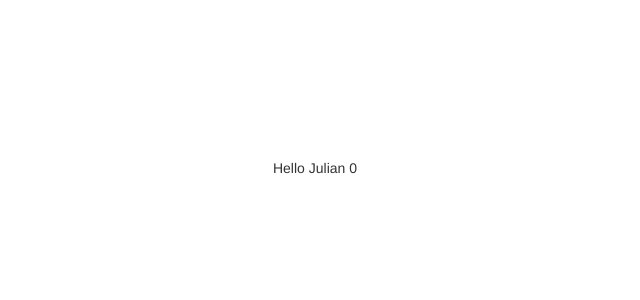
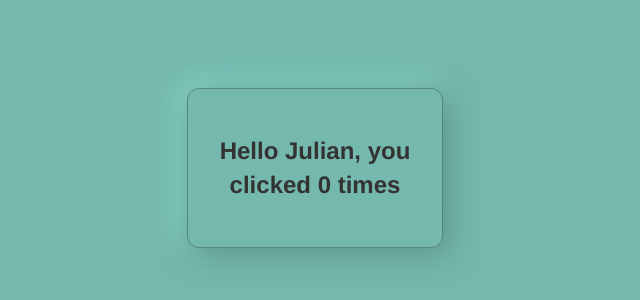
Before and after one commit to julianharr/react-giphy, a React app: page / in a window 1280 px wide. Shown: the part 232-532 px from the top of the page, without its empty margins (325-965 px from the left). Built offline with nearby package versions, Linux system fonts and the light colour scheme.

Commit message:
neumorphism style changes to make a click event more visually appealing

```diff
--- a/assets/stylesheets/application.scss
+++ b/assets/stylesheets/application.scss
@@ -1,5 +1,8 @@
 body {
   font-family: Helvetica;
+  font-size: 24px;
+  font-weight: 600;
+  background: #75b8ad;
 }
 
 #root {
@@ -9,7 +12,28 @@ body {
   justify-content: center;
 }
 
+button {
+  width: 20%;
+  height: 20%;
+  border-radius: 12px;
+  padding: 6px 16px;
+  border: none;
+  background: #75b8ad;
+  box-shadow:  5px 5px 31px #55867e,
+             -5px -5px 31px #95eadc;
+  transition: 0.5s all ease-in-out;
+  border: 0.05rem solid #55867e;
+}
+
+button:active {
+  box-shadow: inset 5px 5px 31px #68a49a,
+            inset -5px -5px 31px #82ccc0;
+}
+
+button:focus {
+  outline: none;
+}
 
 .clicked {
-  color: darkgreen;
+  color: #fff;
 }
--- a/src/index.jsx
+++ b/src/index.jsx
@@ -33,9 +33,10 @@ class Hello extends Component {
   // Build and return HTML
   render() {
     return (
-      <div className={this.state.clicked ? 'clicked' : null}
-      onClick={this.handleClick}>
-       Hello {this.props.name} {this.state.counter}</div>
+      <button className={this.state.clicked ? 'clicked' : null} onClick={this.handleClick} >
+        Hello {this.props.name},
+        you clicked {this.state.counter} times
+      </button>
     );
   }
 }
```
